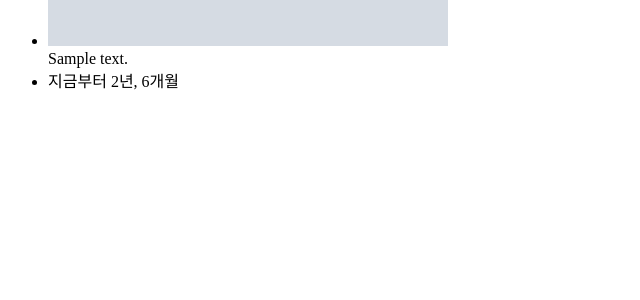
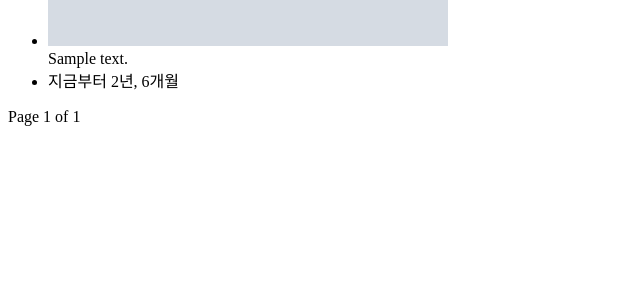
Before and after one commit to wayhome25/Instagram, a Django app: page /post/ in a window 1280 px wide. Shown: the part 452-752 px from the top of the page, without its empty margins (0-640 px from the left). Run offline with Django 3.2, Linux system fonts and the light colour scheme; tables that the repository leaves empty hold one stand-in row (values such as "Sample post"); grey boxes marked "Sample" are stand-in pictures; some libraries are stand-ins or nearby versions.

Commit message:
pagination 구현 (post_list 뷰)

```diff
--- a/project/post/templates/post/post_list.html
+++ b/project/post/templates/post/post_list.html
@@ -18,7 +18,7 @@
 {% endif %}
 {% endif %}
 
-{% for post in post_list %}
+{% for post in posts %}
 <ul>
   <li>{{ post.author.profile.nickname }}</li>
   {% if post.author == user %}
@@ -38,6 +38,19 @@
   <li>{{ post.created_at|naturaltime }}</li>
 </ul>
 {% endfor %}
+
+
+<div class="pagination">
+  {% if posts.has_previous %}
+  <a href="?page={{ posts.previous_page_number }}">previous</a>
+  {% endif %}
+
+  Page {{ posts.number }} of {{ posts.paginator.num_pages }}
+
+  {% if posts.has_next %}
+  <a href="?page={{ posts.next_page_number }}">next</a>
+  {% endif %}
+</div>
 
 <script src="https://code.jquery.com/jquery-3.2.1.min.js"></script>
 <script type="text/javascript">
--- a/project/post/views.py
+++ b/project/post/views.py
@@ -1,6 +1,7 @@
 import json
 from django.contrib import messages
 from django.contrib.auth.decorators import login_required
+from django.core.paginator import Paginator, PageNotAnInteger, EmptyPage
 from django.http import HttpResponse
 from django.shortcuts import get_object_or_404, redirect, render
 from django.views.decorators.http import require_POST
@@ -10,6 +11,15 @@ from .forms import PostForm
 
 def post_list(request):
     post_list = Post.objects.prefetch_related('tag_set', 'like_user_set__profile').select_related('author__profile').all()
+    paginator = Paginator(post_list, 3)
+    page_num = request.GET.get('page')
+
+    try:
+        posts = paginator.page(page_num)
+    except PageNotAnInteger:
+        posts = paginator.page(1)
+    except EmptyPage:
+        posts = paginator.page(paginator.num_pages)
 
     if request.method == 'POST' :
         tag = request.POST.get('tag')
@@ -17,7 +27,7 @@ def post_list(request):
         return redirect('post:post_search', tag_clean)
 
     return render(request, 'post/post_list.html', {
-        'post_list': post_list,
+        'posts': posts,
     })
 
 @login_required
```
